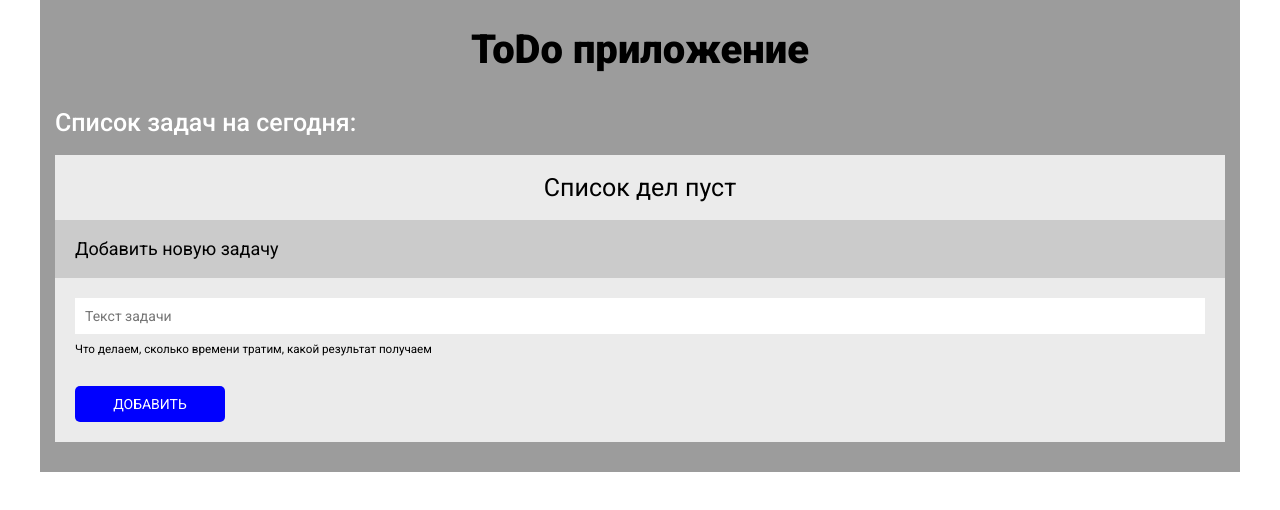
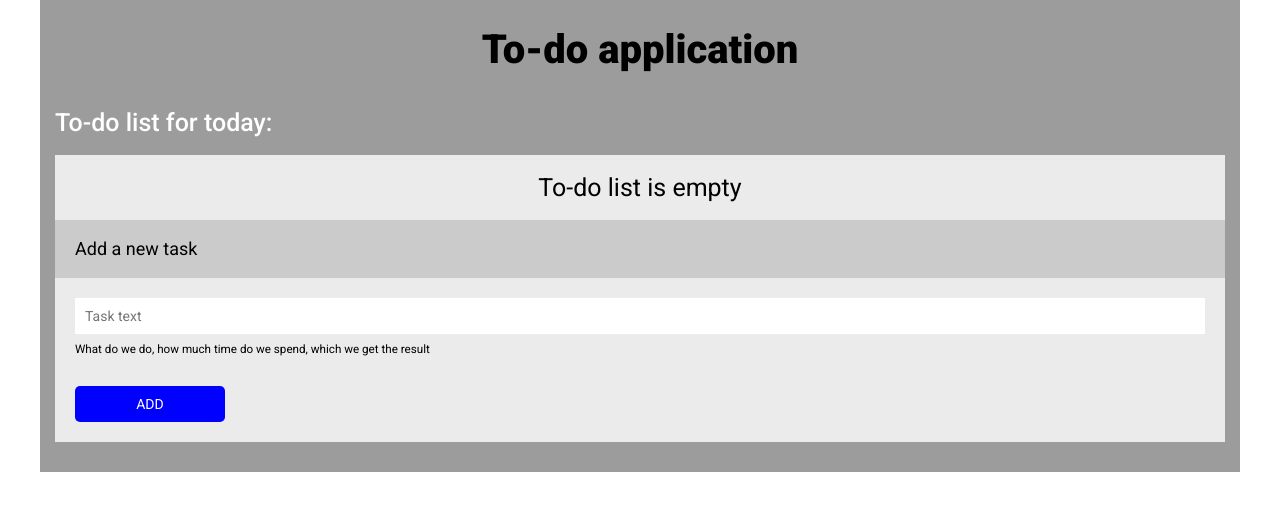
Before and after one commit to Ivan-Odessa/toDo-list, a plain HTML site: page index.html in a window 1280 px wide. Drawn offline with Linux system fonts and the light colour scheme.

Commit message:
Translated into English

```diff
--- a/index.html
+++ b/index.html
@@ -6,7 +6,7 @@
 	<meta charset="UTF-8">
 	<meta name="format-detection" content="telephone=no">
 	<!-- <style>body{opacity: 0;}</style> -->
-	<link rel="stylesheet" href="css/style.min.css?_v=20230215210932">
+	<link rel="stylesheet" href="css/style.min.css?_v=20230215212146">
 	<!--<link rel="shortcut icon" href="favicon.ico">-->
 	<!-- <meta name="robots" content="noindex, nofollow"> -->
 	<meta name="viewport" content="width=device-width, initial-scale=1.0">
@@ -22,8 +22,8 @@
 			<section class="toDo">
 				<div class="toDo__container">
 
-					<h1 class="toDo__title">ToDo приложение</h1>
-					<div class="toDo__subtitle">Cписок задач на сегодня:</div>
+					<h1 class="toDo__title">To-do application</h1>
+					<div class="toDo__subtitle">To-do list for today:</div>
 
 					<!-- List of tasks -->
 					<div class="toDo__card">
@@ -37,16 +37,14 @@
 					<!-- form -->
 
 					<div class="toDo__card">
-						<div class="toDo__card-header">Добавить новую задачу</div>
+						<div class="toDo__card-header">Add a new task</div>
 						<div class="toDo__card-body">
 							<form id="form" class="toDo-form">
 								<div class="toDo-form__group">
-									<input type="text" id="taskInput" class="toDo-form__control" placeholder="Текст задачи">
-									<small class="toDo-form__text toDo-form__text--muted">Что делаем, сколько времени тратим,
-										какой
-										результат получаем</small>
+									<input type="text" id="taskInput" class="toDo-form__control" placeholder="Task text">
+									<small class="toDo-form__text toDo-form__text--muted">What do we do, how much time do we spend, which we get the result</small>
 								</div>
-								<button class="toDo-form__btn">Добавить</button>
+								<button class="toDo-form__btn">add</button>
 							</form>
 						</div>
 					</div>
@@ -59,7 +57,7 @@
 			</div>
 		</footer>
 	</div>
-	<script src="js/app.min.js?_v=20230215210932"></script>
+	<script src="js/app.min.js?_v=20230215212146"></script>
 </body>
 
 </html>
--- a/js/app.js
+++ b/js/app.js
@@ -72,7 +72,7 @@
     }
     function checkEmptyList() {
         if (0 === tasks.length) {
-            const emptyListHTML = `<li class="list-toDo__item list-toDo__empty" id="emptyList">\n      <p class="list-toDo__text">Список дел пуст</p>\n      </li>`;
+            const emptyListHTML = `<li class="list-toDo__item list-toDo__empty" id="emptyList">\n      <p class="list-toDo__text">To-do list is empty</p>\n      </li>`;
             todoList.insertAdjacentHTML("afterbegin", emptyListHTML);
         }
         if (tasks.length > 0) {
```
Also changed, not shown: js/app.min.js.
